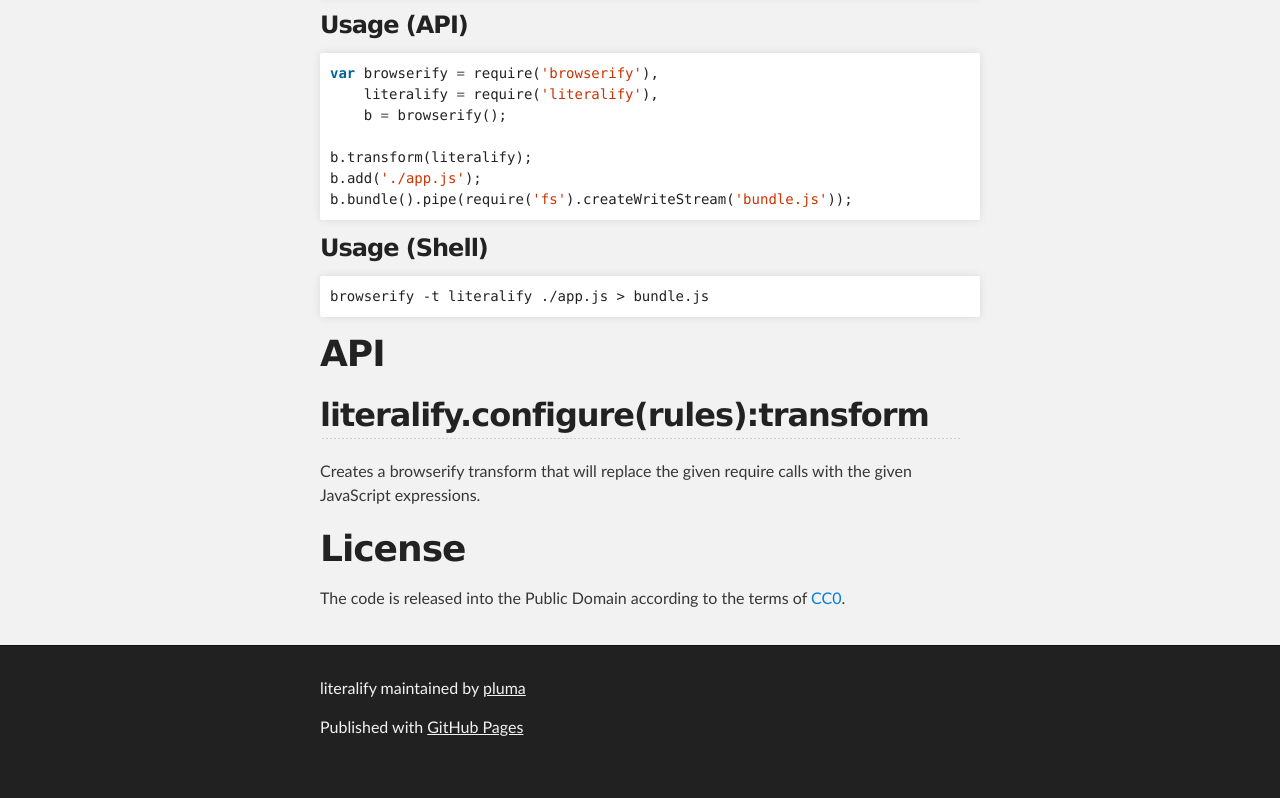
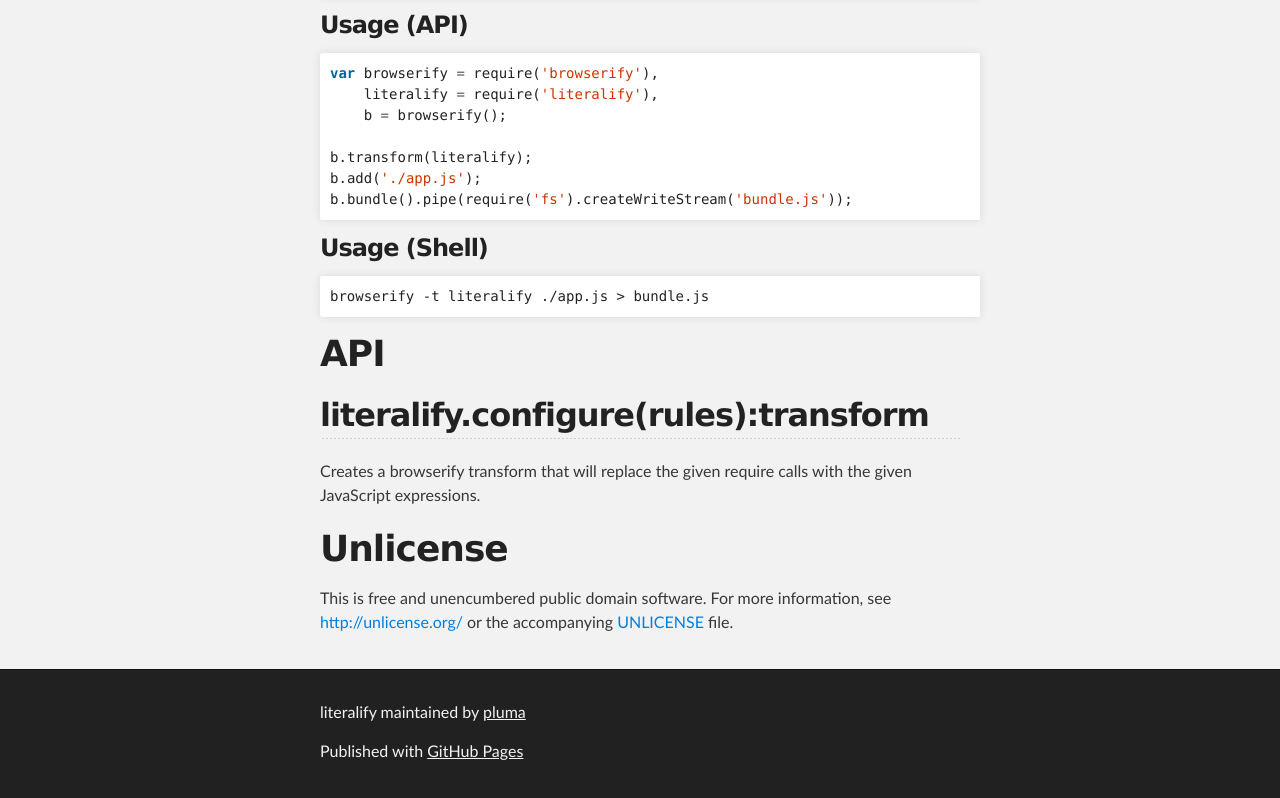
Before and after one commit to pluma/literalify, a plain HTML site: page index.html in a window 1280 px wide. Shown: the part 3765-4563 px from the top of the page. Before the commit the page ends 4539 px from the top, so only its background shows below. Drawn offline with Linux system fonts and the light colour scheme.

```diff
--- a/index.html
+++ b/index.html
@@ -170,9 +170,9 @@
 <p>Creates a browserify transform that will replace the given require calls with the given JavaScript expressions.</p>
 
 <h1>
-<a name="license" class="anchor" href="#license"><span class="octicon octicon-link"></span></a>License</h1>
+<a name="unlicense" class="anchor" href="#unlicense"><span class="octicon octicon-link"></span></a>Unlicense</h1>
 
-<p>The code is released into the Public Domain according to the terms of <a href="http://creativecommons.org/publicdomain/zero/1.0/">CC0</a>.</p>
+<p>This is free and unencumbered public domain software. For more information, see <a href="http://unlicense.org/">http://unlicense.org/</a> or the accompanying <a href="https://github.com/pluma/literalify/blob/master/UNLICENSE">UNLICENSE</a> file.</p>
       </section>
     </div>
 
```
Also changed, not shown: params.json (+1 -1 lines).
